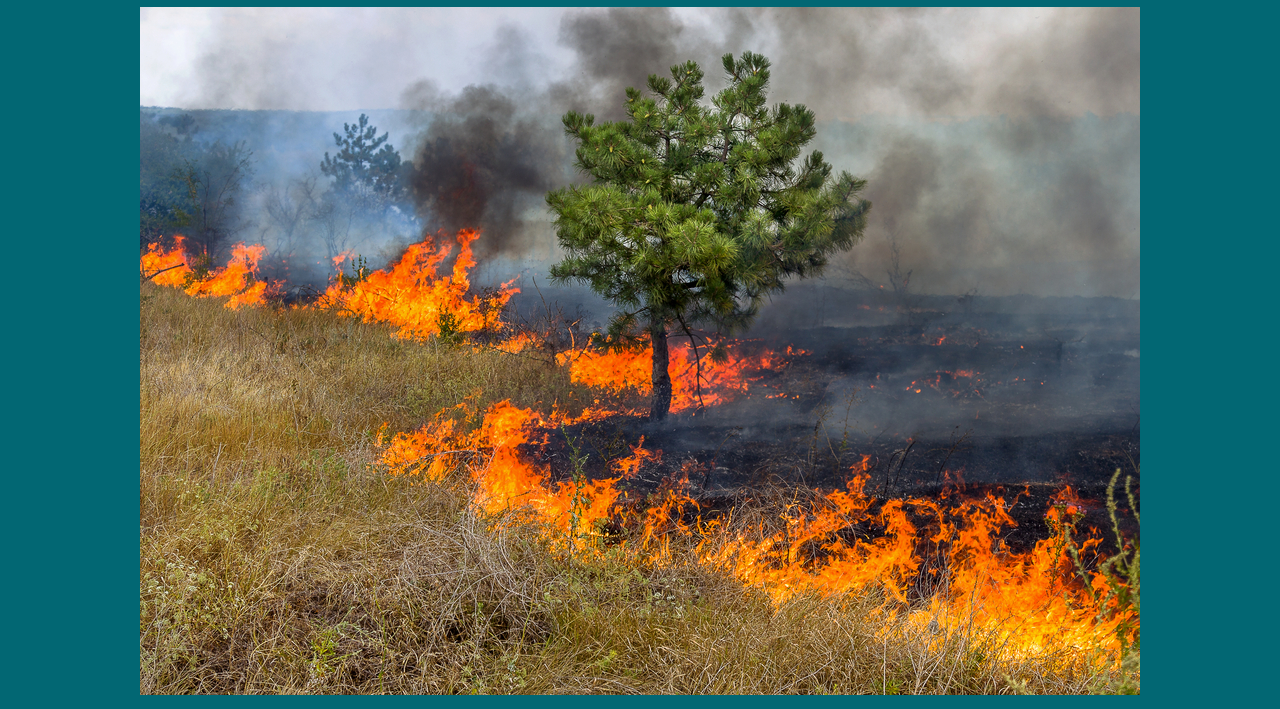
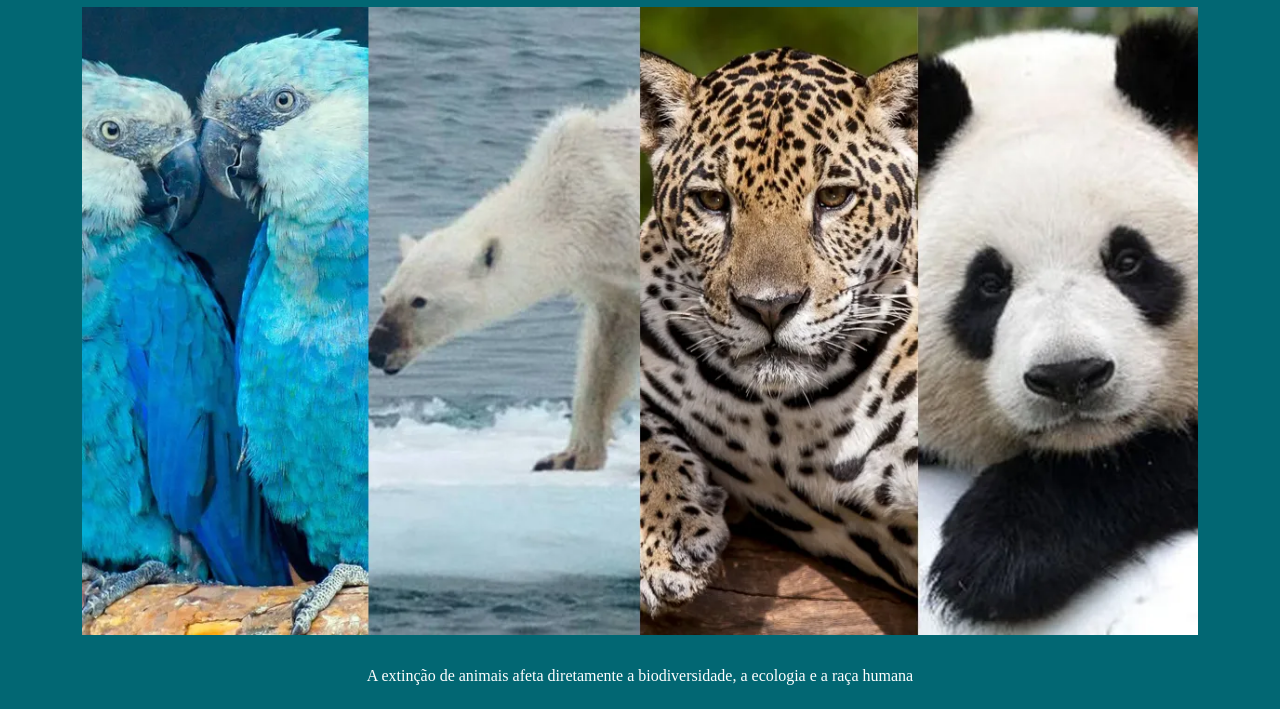
Before and after one commit to laisbaker/Projeto-Agrinho-2025, a plain HTML site: page index.html in a window 1280 px wide. Shown: the part 74-783 px from the top of the page. Drawn offline with Linux system fonts and the light colour scheme; a web font is replaced by a local one.

Commit message:
alterações

```diff
--- a/index.html
+++ b/index.html
@@ -9,8 +9,8 @@
 <body>
     <header>
         <h1>Impacto do Desmatamento</h1>
-        <img src="img/queimada.jpg" alt="Foto das Cataratas do Iguaçu, um lugar com muitas árvores e mata nativa preservada.">
-        <p>O desmatamento intensifica fenômenos negativos no meio ambiente e na vida das pessoas, afetando enchentes, temperatura e qualidade de vida.</p>
+        <img src="img/41096_811744EA78C9C12F.webp" alt="Foto de animais em risco de extinção por conta de mudanças climáticas e/ou influência humana".>
+        <p>A extinção de animais afeta diretamente a biodiversidade, a ecologia e a raça humana </p>
         <nav>
             <ul>
                 <li><a href="#problemas">Os Problemas</a></li>
```
Also changed, not shown: img/41096_811744EA78C9C12F.webp (added), img/queimada.jpg (deleted).
